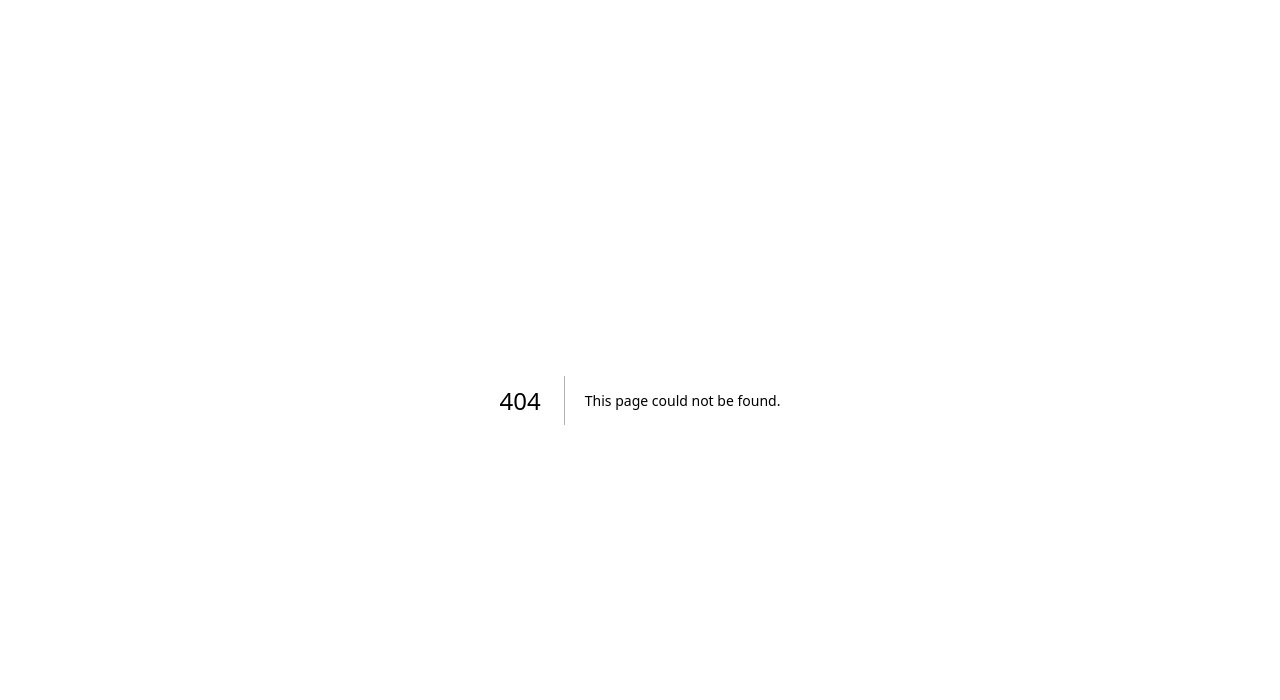
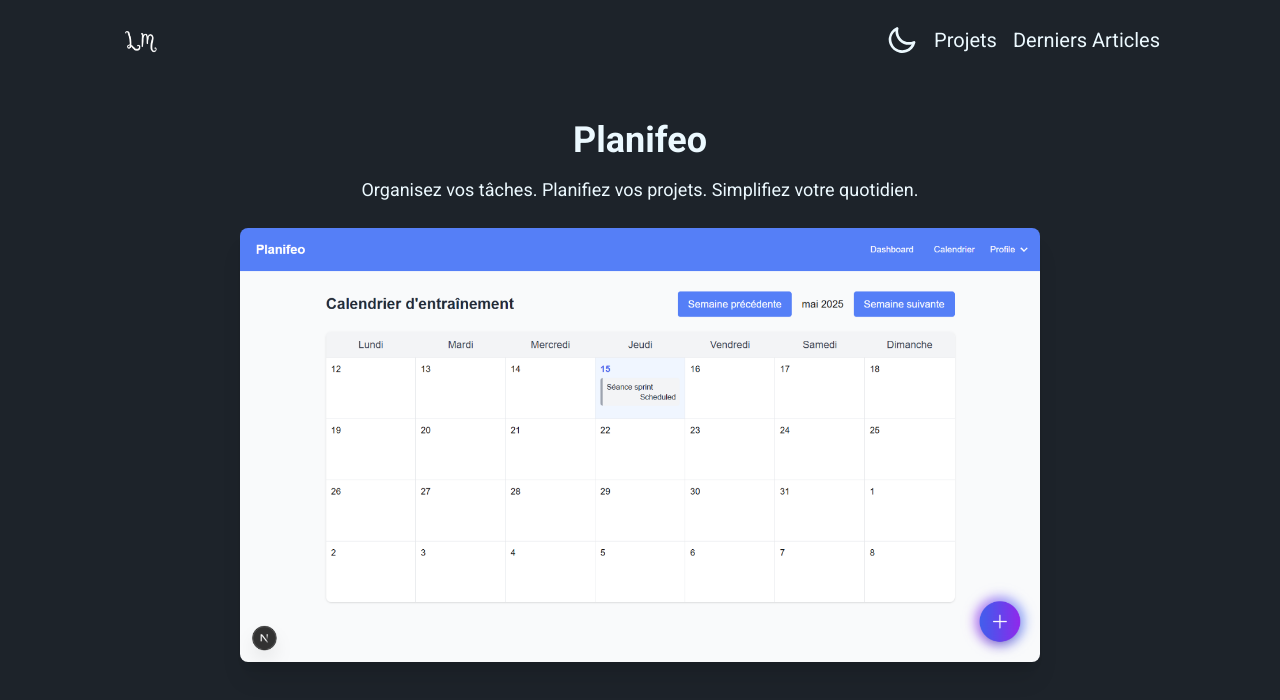
Before and after one commit to LucasMillart/blog, a Next.js app: page /projets/planifeo in a window 1280 px wide. Before the commit this address had no page. Shown: the top 700 px of the page. Built offline with nearby package versions, Linux system fonts and the light colour scheme; a web font is replaced by a local one.

Commit message:
Add Planifeo page

```diff
--- /dev/null
+++ b/app/projets/planifeo/page.js
@@ -0,0 +1,24 @@
+import Header from "@/components/Header";
+import Image from "next/image";
+
+export default function planifeoPage() {
+  return (
+    <div>
+      <Header />
+      <div className="text-center py-10 px-5">
+        <h2 className="text-4xl font-bold mb-4">Planifeo</h2>
+        <p className="text-lg">
+          Organisez vos tâches. Planifiez vos projets. Simplifiez votre quotidien.
+        </p>
+        <Image
+          src="/planifeoimage.png"
+          alt="Démonstration de Planifeo"
+          width={800}
+          height={450}
+          className="rounded-lg shadow-xl max-w-full h-auto mx-auto mt-6"
+          priority
+        />
+      </div>
+    </div>
+  );
+}
```
Also changed, not shown: public/planifeoimage.png (added).
